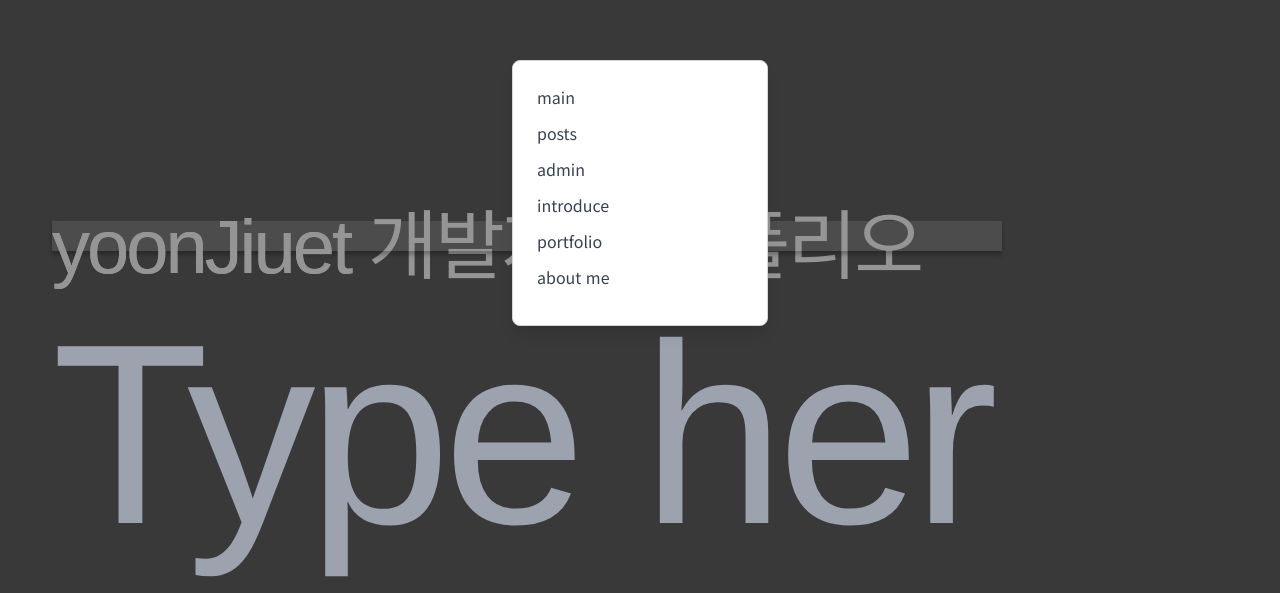
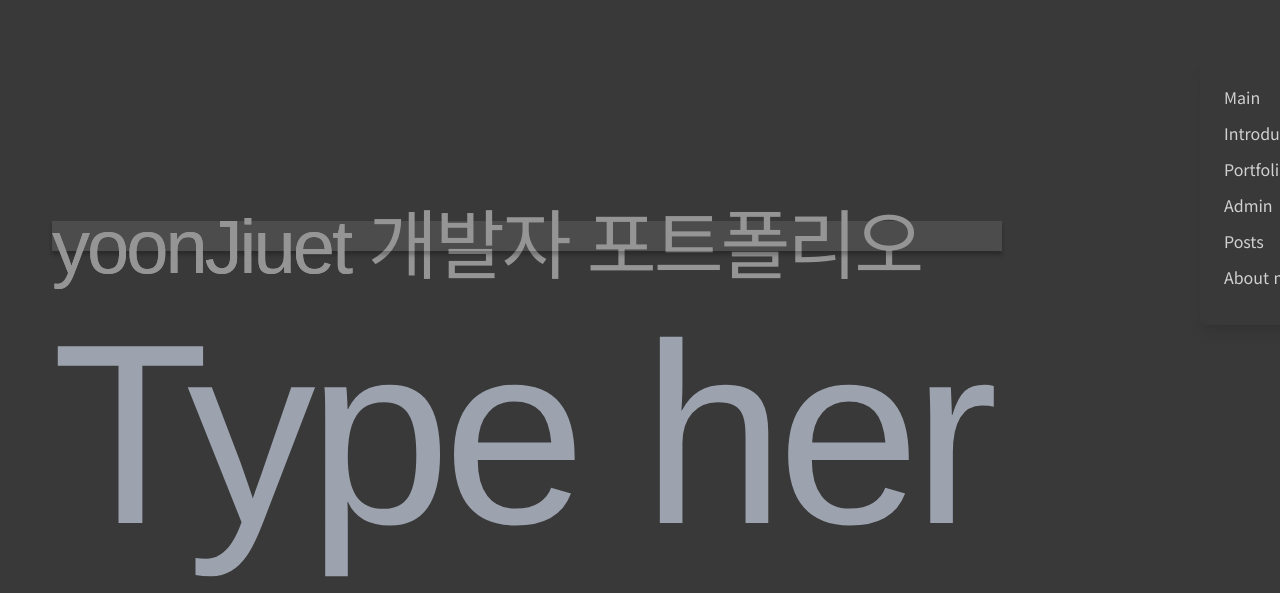
Before and after one commit to YoonJieut/pf-vercel, a Next.js app: page / in a window 1280 px wide. Shown: the part 207-800 px from the top of the page. Built offline with nearby package versions, Linux system fonts and the light colour scheme; a web font is replaced by a local one.

Commit message:
chore : 링크 주소 변경, 오류 및 오프라인에서 작동하도록 수정

```diff
--- a/app/_constants/menu/menu.json
+++ b/app/_constants/menu/menu.json
@@ -1,8 +1,8 @@
 [
-  { "name": "main", "href": "/" },
-  { "name": "posts", "href": "/posts" },
-  { "name": "admin", "href": "/admin" },
-  { "name": "introduce", "href": "/introduce" },
-  { "name": "portfolio", "href": "/portfolio" },
-  { "name": "about me", "href": "/about-me" }
+  { "name": "Main", "href": "/main" },
+  { "name": "Introduce", "href": "/main/introduce" },
+  { "name": "Portfolio", "href": "/main/introduce/erp" },
+  { "name": "Admin", "href": "/admin" },
+  { "name": "Posts", "href": "/posts" },
+  { "name": "About me", "href": "/main/aboutme" }
 ]
--- /dev/null
+++ b/app/_interfaces/common/Menu.ts
@@ -0,0 +1,6 @@
+// Menu.json의 인터페이스입니다.
+
+export interface Menu {
+  name: string;
+  href: string;
+}
--- a/app/components/ui/Molecules/FetchInput/CustomInputAreaVer2.tsx
+++ b/app/components/ui/Molecules/FetchInput/CustomInputAreaVer2.tsx
@@ -1,11 +1,14 @@
 "use client";
 
+import { Menu } from "@/app/_interfaces/common/Menu";
 import { checkWordInArray } from "@/app/_utils/checkWordInArray";
 import fetchJSON from "@/app/_utils/frontend/fetch/fetchJSON";
 import { useRouter } from "next/navigation";
 import { useEffect, useState } from "react";
 
 const placeholders = ["Type here.", "Type here..", "Type here..."];
+
+const localMenuData: Menu[] = require("@/app/_constants/menu/menu.json");
 
 export const CustomInputAreaVer2 = (): JSX.Element => {
   const [currentPlaceholderIndex, setCurrentPlaceholderIndex] = useState(0);
@@ -26,24 +29,33 @@ export const CustomInputAreaVer2 = (): JSX.Element => {
     }, 700);
     // 언마운트 될 때 나오는 cleanup 함수
     return () => clearInterval(interval);
-  });
+  }, []);
 
   const handleKeyPress = (event: React.KeyboardEvent<HTMLInputElement>) => {
     if (event.key === "Enter") {
-      // 페치로 배열가져오기
+      // 페치로 배열 가져오기
       fetchJSON("/api/cmdArray")
         .then((data) => {
-          if (checkWordInArray(inputValue, data)) {
-            // 관리자 명령어가 있는 경우
-            // todo : 보안적 측면으로 이 url이 나타나지 않는 형태로 한다.
-            moveToPage("/admin");
-          } else {
-            moveToPage("/mainTest");
-          }
+          handleInput(data);
         })
         .catch((error) => {
-          console.error(error);
+          console.error(
+            "데이터를 불러오는데 실패했습니다. Local Data를 활용합니다.",
+            error
+          );
+          handleInput(localMenuData);
         });
+    }
+  };
+
+  const handleInput = (data: Menu[]) => {
+    const menuItem = data.find(
+      (item) => item.name.toLowerCase() === inputValue.toLowerCase()
+    );
+    if (menuItem) {
+      moveToPage(menuItem.href);
+    } else {
+      moveToPage("/main");
     }
   };
 
--- a/app/components/ui/Organism/Menu/MainMenuModal.tsx
+++ b/app/components/ui/Organism/Menu/MainMenuModal.tsx
@@ -18,12 +18,12 @@ const MainMenuModal = () => {
   }, []);
 
   return (
-    <div className="fixed right-1/2 top-1/2 transform translate-x-1/2 -translate-y-1/2 w-64 p-6 bg-white border border-gray-300 shadow-lg rounded-lg">
+    <div className="fixed right-4 top-1/2 transform translate-x-1/2 -translate-y-1/2 w-32 p-6 bg-var(--color-main-1) border-gray-300 shadow-lg rounded-lg">
       {menuItems.map((item, index) => (
         <Link
           key={index}
           href={item.href}
-          className="block mb-3 text-gray-700 hover:text-blue-500"
+          className="block mb-3 font-main-1 hover: font-sub-1"
         >
           {item.name}
         </Link>
```
